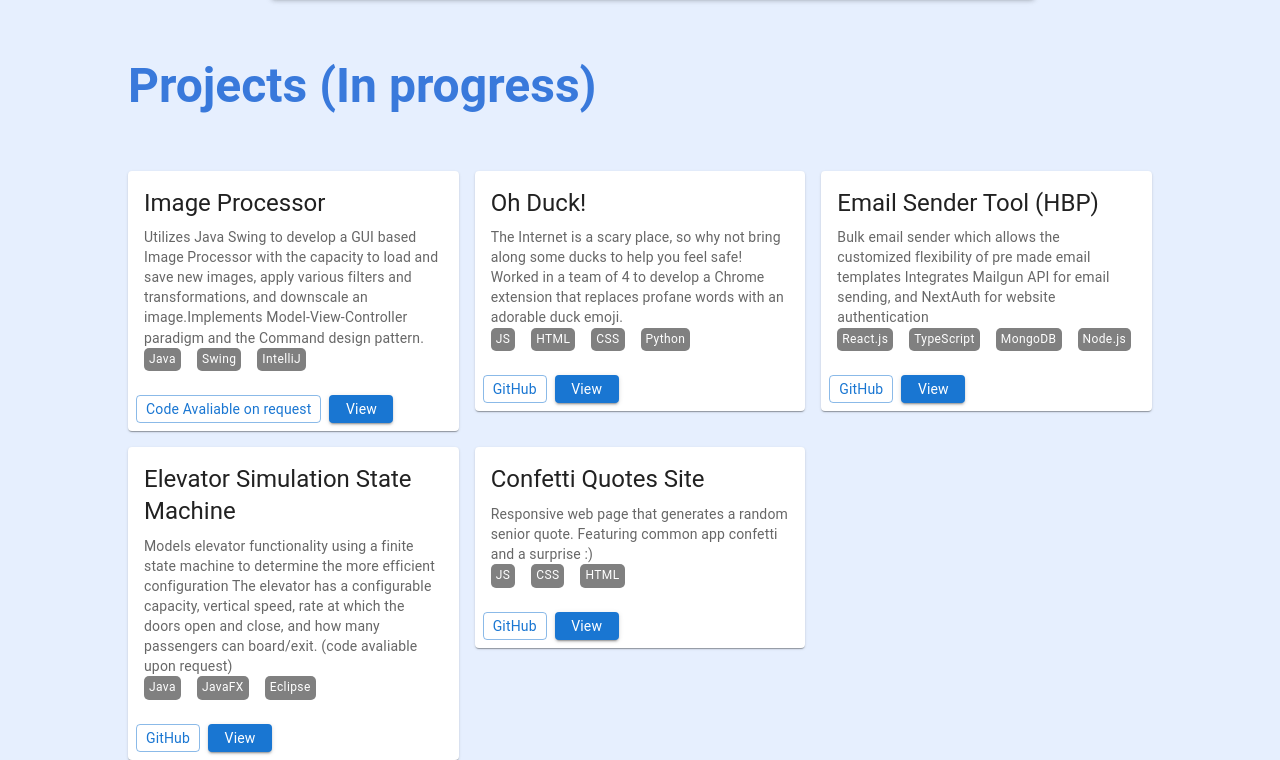
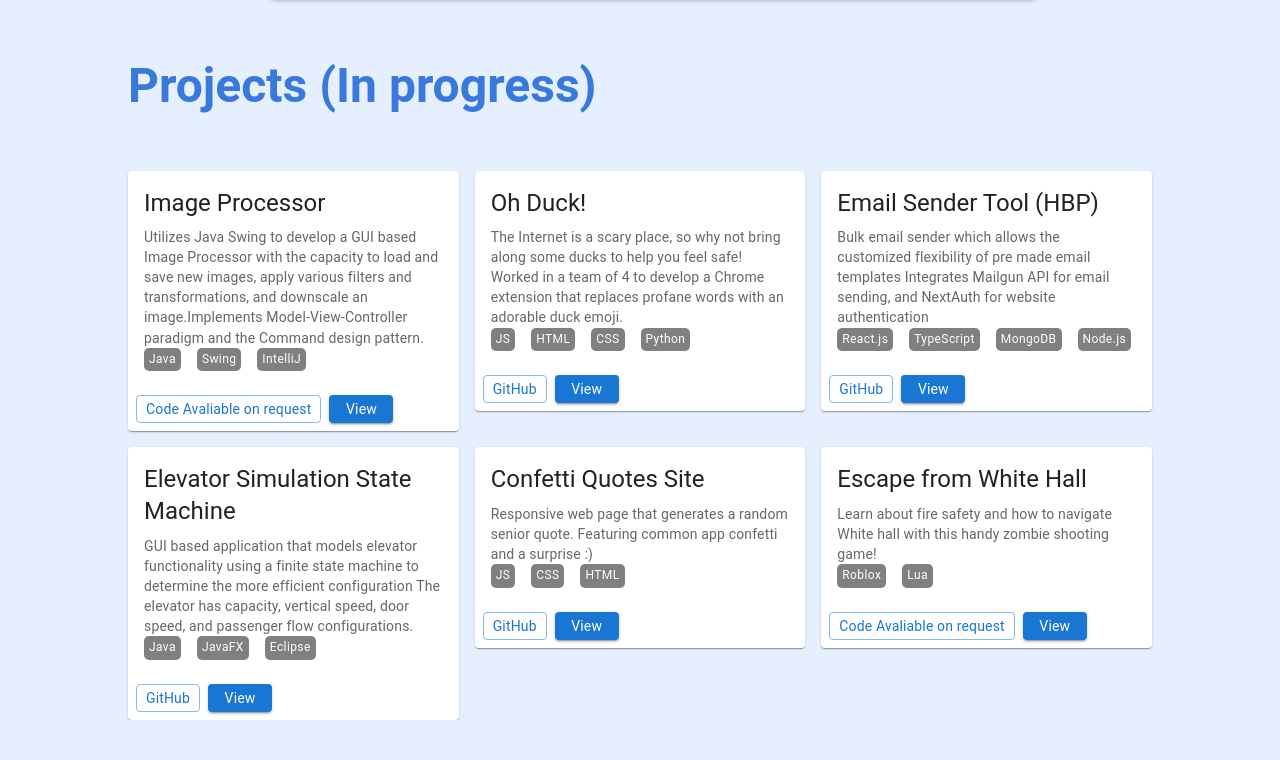
Before and after one commit to karynayen/karyna-portfolio, a React (Create React App) app: page / in a window 1280 px wide. Shown: the part 711-1471 px from the top of the page. After the commit the page ends 1431 px from the top, so only its background shows below. Built offline with nearby package versions, Linux system fonts and the light colour scheme.

Commit message:
fix formating

```diff
--- a/src/components/projects/projects.js
+++ b/src/components/projects/projects.js
@@ -27,7 +27,6 @@ function Projects() {
                 'apply various filters and transformations, and downscale an image.' +
                 'Implements Model-View-Controller paradigm and the Command design pattern.',
             technologies: ['Java', 'Swing', 'IntelliJ'],
-            buttonMessage: 'Code Avaliable On Request',
             buttonLink: '',  // REDIRECT TO A CONTACT ME PAGE
             viewLink: '' // OPEN PROJECT DETAIL PAGE
         },
@@ -40,7 +39,6 @@ function Projects() {
                 'The Internet is a scary place, so why not bring along some ducks to help you feel safe! ' +
                 'Worked in a team of 4 to develop a Chrome extension that replaces profane words with an adorable duck emoji.',
             technologies: ['JS', 'HTML', 'CSS', 'Python'],
-            buttonMessage: 'View On Github',
             buttonLink: 'https://github.com/v-bow/ohDuck',
             viewLink: '' // OPEN PROJECT DETAIL PAGE
         },
@@ -53,7 +51,6 @@ function Projects() {
                 'Bulk email sender which allows the customized flexibility of pre made email templates ' +
                 'Integrates Mailgun API for email sending, and NextAuth for website authentication',
             technologies: ['React.js', 'TypeScript', 'MongoDB', ' Node.js'],
-            buttonMessage: 'View On Github',
             buttonLink: 'https://github.com/HackBeanpot/internal-tools',
             viewLink: '' // OPEN PROJECT DETAIL PAGE
         },
@@ -63,11 +60,10 @@ function Projects() {
             image: '',
             github: 'https://github.com/karynayen/ElevatorSimulation',
             description:
-                'Models elevator functionality using a finite state machine to determine the more efficient configuration ' +
-                'The elevator has a configurable capacity, vertical speed, rate at which the doors open and close, ' +
-                'and how many passengers can board/exit. (code avaliable upon request)',
+                'GUI based application that models elevator functionality using a finite state machine to ' +
+                'determine the more efficient configuration ' +
+                'The elevator has capacity, vertical speed, door speed, and passenger flow configurations. ',
             technologies: ['Java', 'JavaFX', 'Eclipse',],
-            buttonMessage: 'Code Avaliable On Request',
             buttonLink: '', // REDIRECT TO A CONTACT ME PAGE,
             viewLink: '' // OPEN PROJECT DETAIL PAGE
         },
@@ -79,8 +75,18 @@ function Projects() {
             description:
                 'Responsive web page that generates a random senior quote. Featuring common app confetti and a surprise :)',
             technologies: ['JS', 'CSS', 'HTML'],
-            buttonMessage: 'View On Github',
             buttonLink: 'https://github.com/karynayen/Senior-Quote',
+            viewLink: '' // OPEN PROJECT DETAIL PAGE
+        },
+        {
+            codeAvaliable: false,
+            name: 'Escape from White Hall',
+            image: '',
+            github: '',
+            description:
+                'Learn about fire safety and how to navigate White hall with this handy zombie shooting game!',
+            technologies: ['Roblox', 'Lua'],
+            buttonLink: '',
             viewLink: '' // OPEN PROJECT DETAIL PAGE
         }
     ]
@@ -137,7 +143,7 @@ function GitHubButton({ project }) {
         return (
             <>
                 <Button variant="outlined" size="small" sx={{ textTransform: 'none' }}
-                    onClick={() => window.open(project.buttonLink, "_blank")}>
+                    onClick={() => window.open(project.github, "_blank")}>
                     <Stack spacing={1} direction="row" >
                         <Typography variant="body2">
                             GitHub
```
